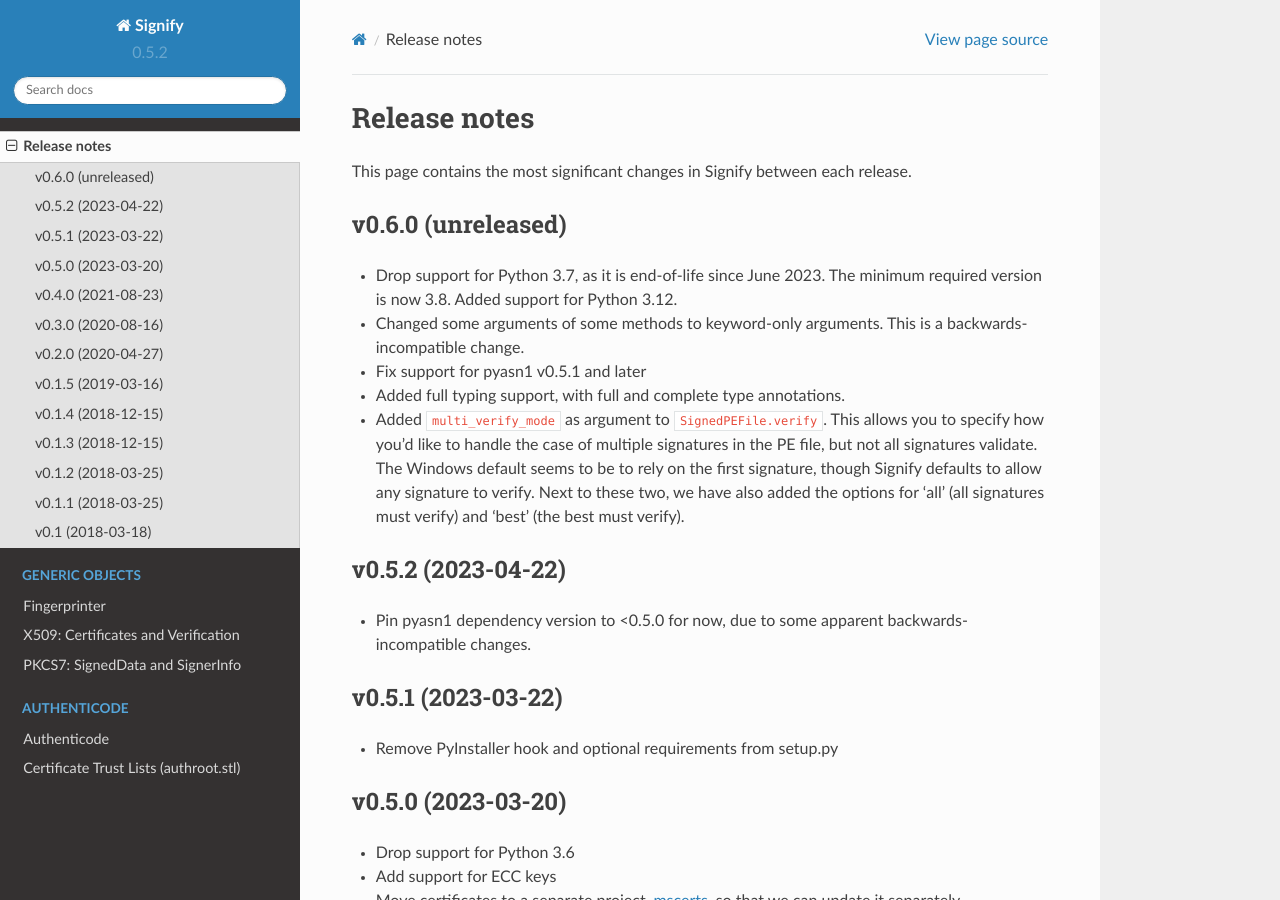
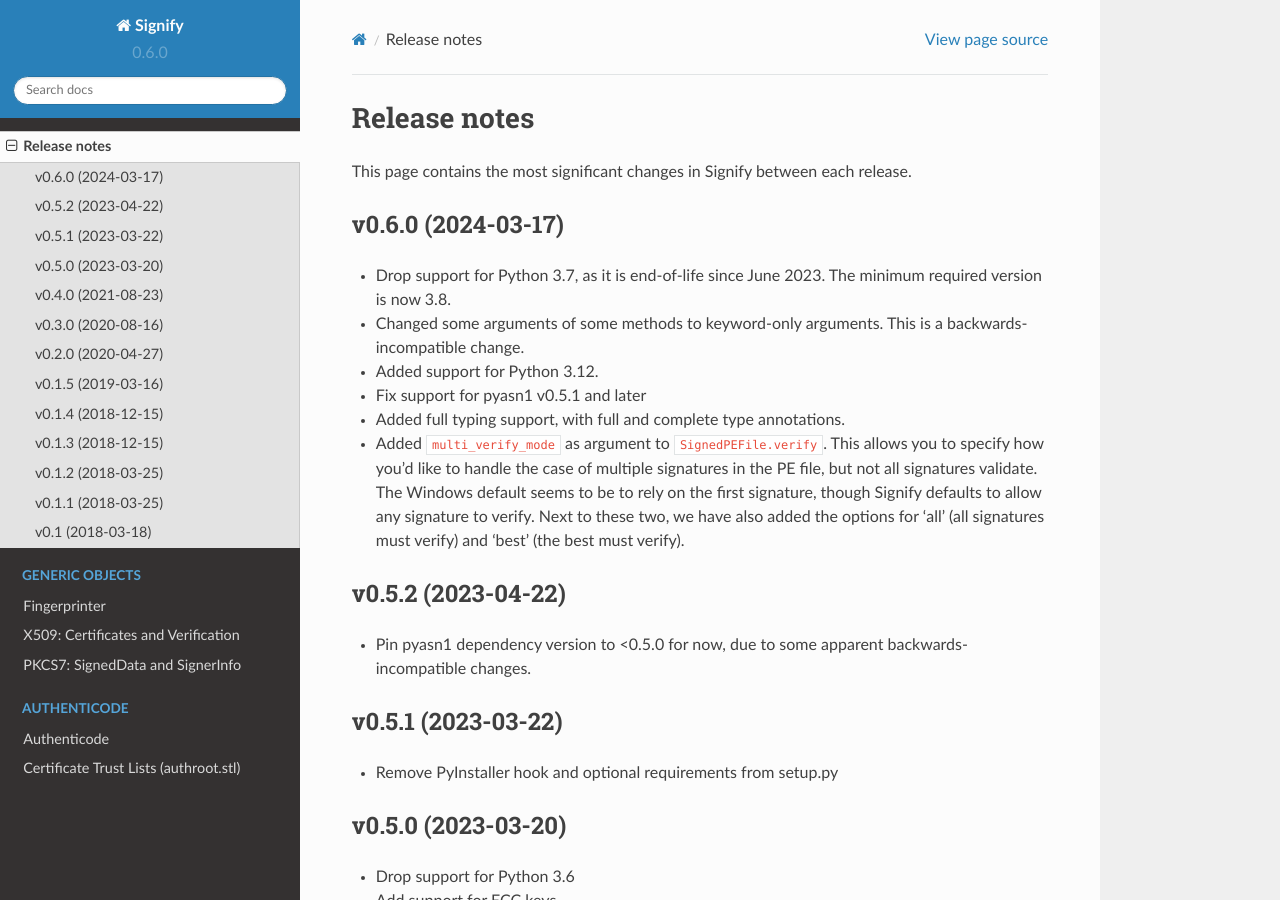
Before and after one commit to ralphje/signify, a Sphinx documentation site: the page built from docs/changelog.rst, in a window 1280 px wide and 900 px high. Built offline with Sphinx 7.4.7 and the Read the Docs theme 2.0.0, drawn with Linux system fonts in a browser that asks for light colours.

Commit message:
Release version 0.6.0

```diff
--- a/docs/changelog.rst
+++ b/docs/changelog.rst
@@ -2,12 +2,12 @@
 =============
 This page contains the most significant changes in Signify between each release.
 
-v0.6.0 (unreleased)
+v0.6.0 (2024-03-17)
 -------------------
-* Drop support for Python 3.7, as it is end-of-life since June 2023. The minimum required version is now 3.8. Added
-  support for Python 3.12.
+* Drop support for Python 3.7, as it is end-of-life since June 2023. The minimum required version is now 3.8.
 * Changed some arguments of some methods to keyword-only arguments. This is a backwards-incompatible change.
 
+* Added support for Python 3.12.
 * Fix support for pyasn1 v0.5.1 and later
 * Added full typing support, with full and complete type annotations.
 * Added ``multi_verify_mode`` as argument to ``SignedPEFile.verify``. This allows you to specify how you'd like to
--- a/signify/__init__.py
+++ b/signify/__init__.py
@@ -1,6 +1,6 @@
 from typing import Any, cast
 
-__version__ = "0.5.2"
+__version__ = "0.6.0"
 
 
 def _print_type(t: Any) -> str:
```
